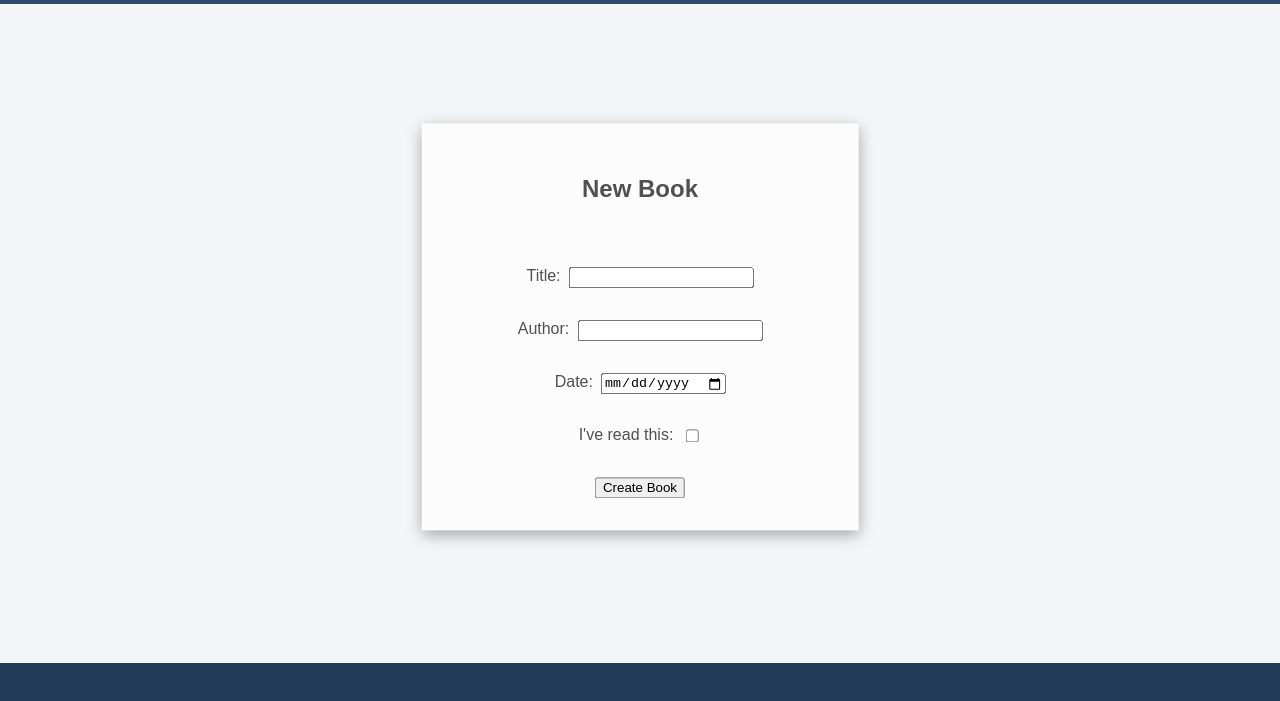
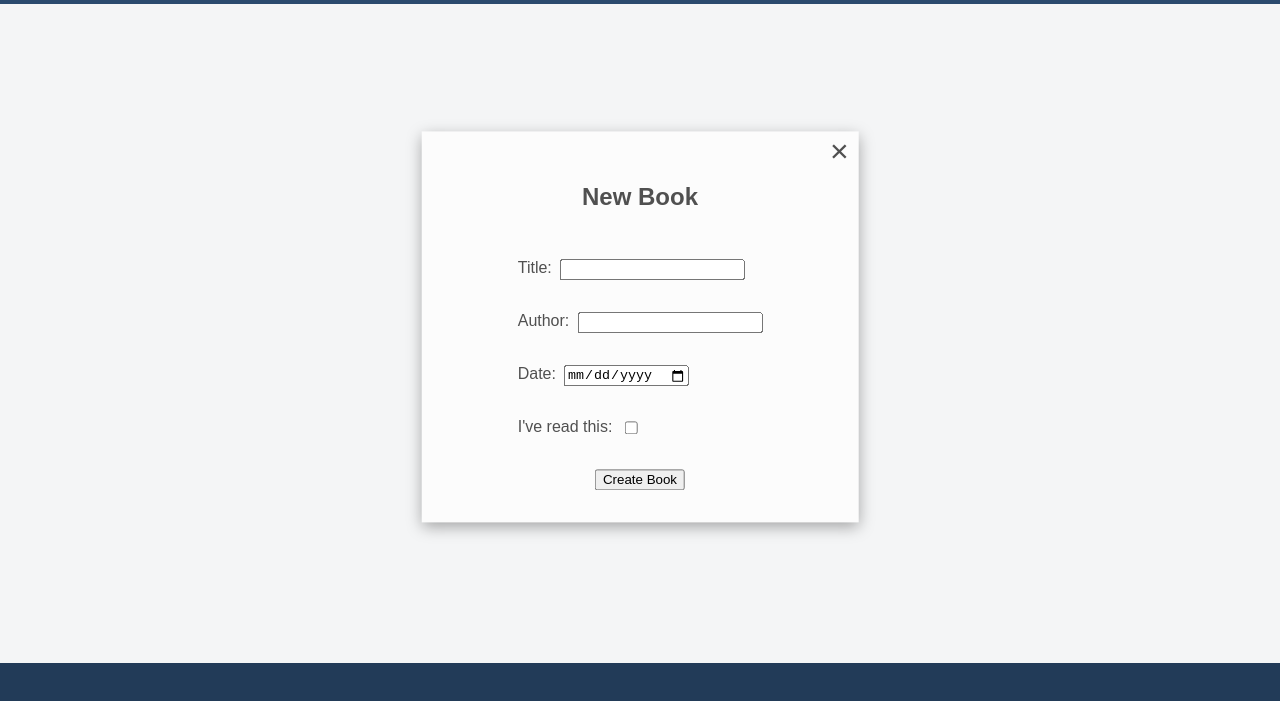
Before and after one commit to ActuallyIsJesse/TOP-Library, a plain HTML site: page index.html in a window 1280 px wide. Both pictures are taken after a click on the button "+ New Book". Shown: the part 73-774 px from the top of the page. Drawn offline with Linux system fonts and the light colour scheme.

Commit message:
Add modal close

```diff
--- a/index.html
+++ b/index.html
@@ -22,6 +22,7 @@
 
         </div>
         <div class="modal">
+            <div class="modal-close-button">×</div>
             <h2>New Book</h2>
             <form action="" method="get">
                 <div class="form-wrapper">
--- a/script.js
+++ b/script.js
@@ -2,6 +2,8 @@ const library = [];
 const newBook = document.querySelector(".new-book-button");
 const libraryContent = document.querySelector(".library-content");
 const modal = document.querySelector(".modal");
+const modalClose = document.querySelector(".modal-close-button");
+
 
 class Book {
     constructor(title, author, year, haveRead) {
@@ -40,3 +42,7 @@ function modalToggle() {
 newBook.addEventListener('click', () => {
     modalToggle()
 })
+
+modalClose.addEventListener('click', () => {
+    modalToggle()
+})
--- a/style.css
+++ b/style.css
@@ -82,8 +82,16 @@ body {
     background-color: #fcfcfc;
 }
 
+.modal-close-button {
+    font-size: 2rem;
+    position: absolute;
+    top: .05em;
+    right: .3em;
+    cursor: pointer;
+}
+
 .modal h2 {
-    margin-bottom: 4rem;
+    margin-bottom: 3rem;
 }
 .form-wrapper {
     display: flex;
@@ -94,7 +102,7 @@ body {
 .modal .form-group {
     display: flex;
     gap: .5rem;
-    justify-content: center;
+    justify-content: start;
 }
 
 .modal form {
```
